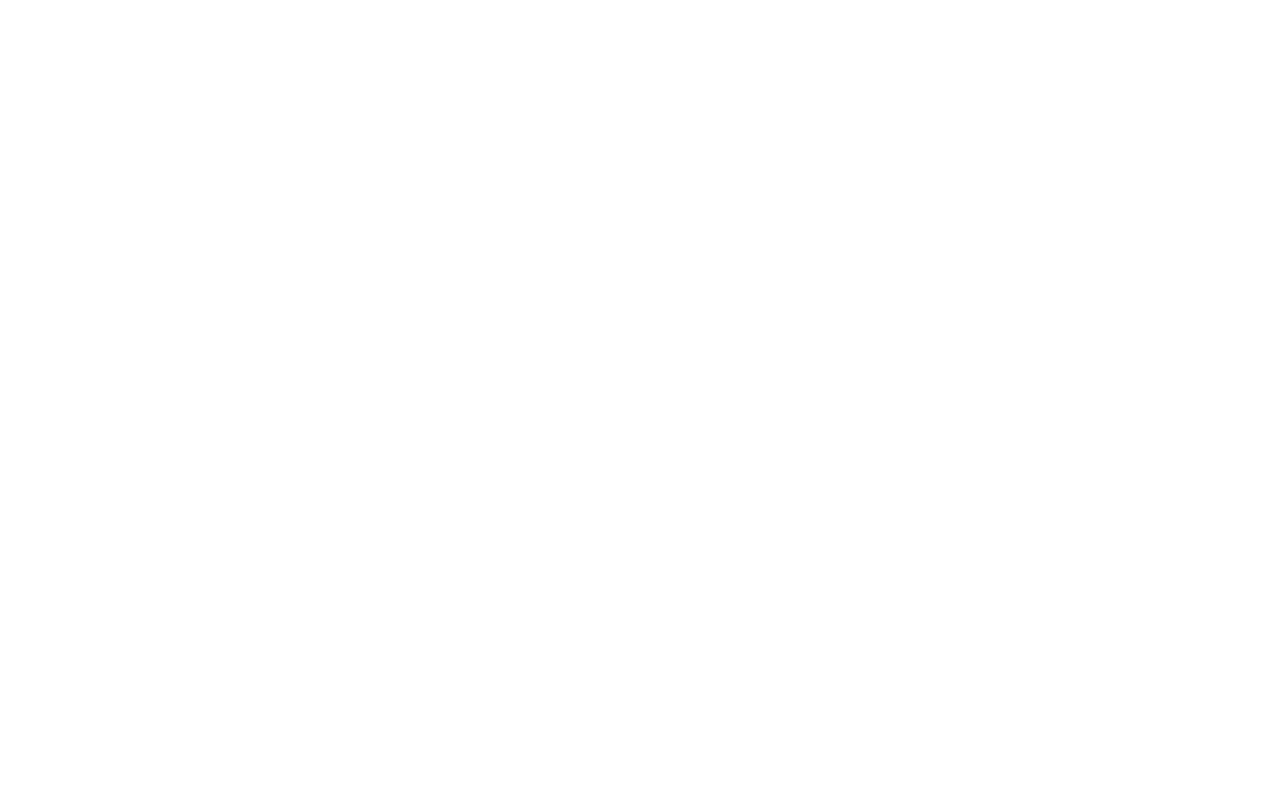
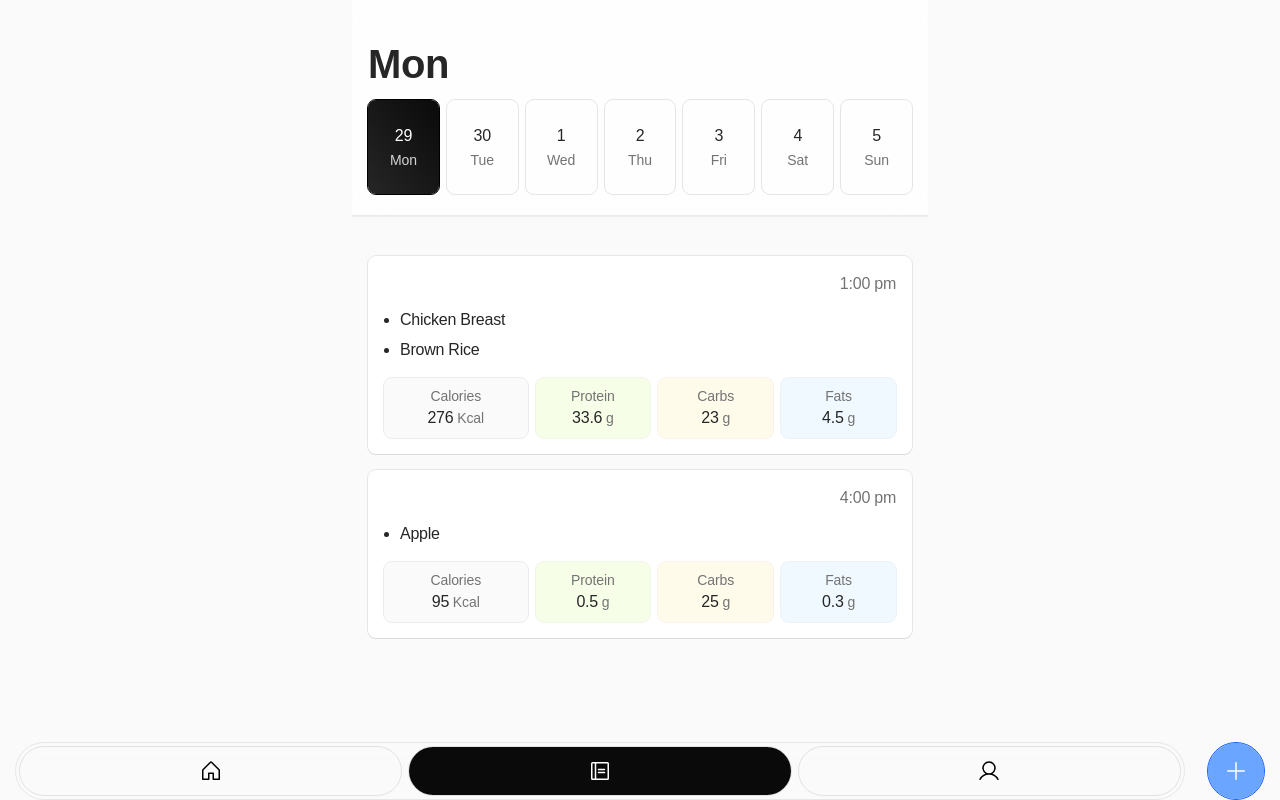
Before and after one commit to khaldoun36/BitesNuxt, a Nuxt app: page /food-diary in a window 1280 px wide. Before the commit this address had no page. Built offline with nearby package versions, Linux system fonts and the light colour scheme.

Commit message:
food diary page completed

```diff
--- a/app/app.vue
+++ b/app/app.vue
@@ -1,9 +1,12 @@
 <template>
-  <div class="mx-auto grid min-h-dvh max-w-xl grid-rows-[40px_1fr]">
+  <div class="mx-auto min-h-dvh max-w-xl">
     <!-- <NuxtRouteAnnouncer /> -->
-    <div aria-hidden="true" aria-label="spacer" />
     <NuxtPage class="bg-neutral-50 px-4" />
+    <TapBar />
   </div>
 </template>
 
+<script setup>
+import TapBar from "./components/TapBar.vue";
+</script>
 <style></style>
--- a/app/assets/css/main.css
+++ b/app/assets/css/main.css
@@ -146,7 +146,7 @@
 
 body {
   /* background: linear-gradient(180deg, var(--color-neutral-50) 90px, white 90px); */
-  background-color: white;
+  background-color: var(--color-neutral-50);
 }
 
 button,
--- a/app/components/CaloriesCard.vue
+++ b/app/components/CaloriesCard.vue
@@ -18,7 +18,7 @@
         :style="{ width: `${consumedPercentage}%` }"
       >
         <span v-show="consumedPercentage >= 15" class="label-lg text-white"
-          >{{ consumedCalories }}
+          >{{ foodDiary.totalCalories }}
         </span>
       </div>
 
@@ -37,15 +37,16 @@
 </template>
 
 <script setup>
+import { useFoodDiaryStore } from "@/stores/foodDiary";
 import { twMerge } from "tailwind-merge";
-import { ref, computed } from "vue";
+
+const foodDiary = useFoodDiaryStore();
 
 const dailyCalories = ref(2400);
-const consumedCalories = ref(2080);
 
 // Calculate the percentage of calories consumed
 const consumedPercentage = computed(() => {
   if (dailyCalories.value === 0) return 0; // Avoid division by zero
-  return (consumedCalories.value / dailyCalories.value) * 100;
+  return (foodDiary.totalCalories / dailyCalories.value) * 100;
 });
 </script>
--- a/app/components/DatesHeader.vue
+++ b/app/components/DatesHeader.vue
@@ -1,5 +1,5 @@
 <template>
-  <header class="dates-header sticky top-0 left-0 space-y-3 pb-5.5">
+  <header class="dates-header sticky top-0 left-0 space-y-3 pt-10 pb-5.5">
     <h1 class="title-2xl text-neutral-800">
       {{ format(selectedDate, "EEE") }}
     </h1>
@@ -15,7 +15,7 @@
               'bg-gradient-to-bl from-neutral-950 to-neutral-800 outline-black',
           )
         "
-        @click="selectedDate = day"
+        @click="handleDateChange(day)"
       >
         <span
           :class="
@@ -52,14 +52,13 @@
 } from "date-fns";
 
 import { twMerge } from "tailwind-merge";
+import { useFoodDiaryStore } from "@/stores/foodDiary";
 
-const { currentDate = new Date() } = defineProps({
-  currentDate: {
-    type: Date,
-  },
-});
+const foodDiary = useFoodDiaryStore();
 
-const selectedDate = ref(new Date(currentDate));
+const currentDate = new Date();
+
+const selectedDate = ref(new Date());
 
 // Get the start of the week (Monday)
 const weekStart = startOfWeek(currentDate, { weekStartsOn: 1 });
@@ -72,6 +71,11 @@
   start: weekStart,
   end: weekEnd,
 });
+
+const handleDateChange = (day) => {
+  selectedDate.value = day;
+  foodDiary.setSelectedDate(selectedDate.value);
+};
 </script>
 
 <style scoped>
--- a/app/components/MacrosCard.vue
+++ b/app/components/MacrosCard.vue
@@ -15,11 +15,11 @@
           :class="
             twMerge(
               'label-lg text-lime-500',
-              consumedMacros.carbs / goalMacros.carbs > 1 && 'text-red-500',
+              foodDiary.totalCarbs / goalMacros.carbs > 1 && 'text-red-500',
             )
           "
         >
-          {{ consumedMacros.carbs + " / " + goalMacros.carbs }}
+          {{ foodDiary.totalCarbs + "g" + " / " + goalMacros.carbs }}
         </span>
       </p>
       <p class="flex items-baseline-last justify-between gap-8 py-2">
@@ -28,11 +28,11 @@
           :class="
             twMerge(
               'label-lg text-amber-500',
-              consumedMacros.protein / goalMacros.protein > 1 && 'text-red-500',
+              foodDiary.totalProtein / goalMacros.protein > 1 && 'text-red-500',
             )
           "
         >
-          {{ consumedMacros.protein + " / " + goalMacros.protein }}
+          {{ foodDiary.totalProtein + "g" + " / " + goalMacros.protein }}
         </span>
       </p>
       <p class="flex items-baseline-last justify-between gap-8 pt-2">
@@ -41,11 +41,11 @@
           :class="
             twMerge(
               'label-lg text-sky-500',
-              consumedMacros.fat / goalMacros.fat > 1 && 'text-red-500',
+              foodDiary.totalFats / goalMacros.fat > 1 && 'text-red-500',
             )
           "
         >
-          {{ consumedMacros.fat + " / " + goalMacros.fat }}
+          {{ foodDiary.totalFats + "g" + " / " + goalMacros.fat }}
         </span>
       </p>
     </div>
@@ -55,6 +55,9 @@
 <script setup>
 import { twMerge } from "tailwind-merge";
 import VueApexCharts from "vue3-apexcharts";
+import { useFoodDiaryStore } from "@/stores/foodDiary";
+
+const foodDiary = useFoodDiaryStore();
 
 const goalMacros = reactive({
   protein: 240,
@@ -62,17 +65,17 @@
   fat: 80,
 });
 
-const consumedMacros = reactive({
-  protein: 241,
-  carbs: 160,
-  fat: 10,
-});
+// const consumedMacros = reactive({
+//   protein: ,
+//   carbs: ,
+//   fat: ,
+// });
 
 const consumedMacrosPercentae = computed(() => {
   return [
-    Math.round((consumedMacros.carbs / goalMacros.carbs) * 100),
-    Math.round((consumedMacros.protein / goalMacros.protein) * 100),
-    Math.round((consumedMacros.fat / goalMacros.fat) * 100),
+    Math.round((foodDiary.totalCarbs / goalMacros.carbs) * 100),
+    Math.round((foodDiary.totalProtein / goalMacros.protein) * 100),
+    Math.round((foodDiary.totalFats / goalMacros.fat) * 100),
   ];
 });
 
--- /dev/null
+++ b/app/components/TapBar.vue
@@ -0,0 +1,48 @@
+<template>
+  <nav
+    class="fixed right-4 bottom-px left-4 grid grid-cols-[1fr_auto] place-items-center gap-6"
+  >
+    <div
+      class="grid min-w-full grid-cols-3 place-items-center gap-2 rounded-4xl p-1 outline outline-neutral-950/8 backdrop-blur"
+    >
+      <NuxtLink
+        to="/"
+        class="label-lg grid h-12 w-full place-content-center rounded-4xl px-2 py-1 outline outline-neutral-950/10"
+      >
+        <Icon name="ph:house" size="24px" />
+      </NuxtLink>
+      <NuxtLink
+        to="food-diary"
+        class="label-lg grid h-12 w-full place-content-center rounded-4xl px-2 py-1 outline outline-neutral-950/10"
+      >
+        <Icon name="ph:notebook" size="24px" />
+      </NuxtLink>
+      <NuxtLink
+        to="profile"
+        class="xp2 label-lg grid h-12 w-full place-content-center rounded-4xl py-1 outline outline-neutral-950/10"
+      >
+        <Icon name="ph:user" size="24px" />
+      </NuxtLink>
+    </div>
+    <NuxtLink
+      class="xp2 label-lg grid aspect-square h-14 w-full place-content-center rounded-4xl bg-blue-500/70 p-4 py-1 text-white outline outline-blue-600 backdrop-blur-lg"
+    >
+      <Icon name="ph:plus" size="24px" />
+    </NuxtLink>
+  </nav>
+</template>
+
+<script setup></script>
+
+<style scoped>
+a {
+  transition:
+    background-color 0.3s ease,
+    color 0.3s ease;
+}
+.router-link-active,
+.router-link-exact-active {
+  background-color: var(--color-neutral-950);
+  color: white;
+}
+</style>
--- /dev/null
+++ b/app/pages/food-diary.vue
@@ -0,0 +1,64 @@
+<template>
+  <div>
+    <dates-header />
+    <section class="mt-10 mb-16 space-y-4">
+      <article
+        v-for="item in foodDiary.entriesForSelectedDate"
+        :key="item.id"
+        class="rounded-lg bg-white p-4 shadow-2xs outline outline-neutral-950/8"
+      >
+        <time
+          class="label-lg block text-end text-neutral-500"
+          datetime="11:30"
+          >{{ format(item.timestamp, "h:mm aaa") }}</time
+        >
+        <ul class="mt-3 list-disc space-y-1.5 pl-4">
+          <li
+            v-for="(foodItem, index) in item.names"
+            :key="index"
+            class="label-lg text-neutral-800"
+          >
+            {{ foodItem }}
+          </li>
+        </ul>
+        <div class="mt-4 grid grid-cols-[1.25fr_1fr_1fr_1fr] gap-2">
+          <p
+            class="rounded-lg bg-neutral-50 py-2 text-center outline-[0.5px] outline-neutral-950/8"
+          >
+            <span class="label-sm block text-neutral-500">Calories</span>
+            <span class="label-lg text-neutral-800">{{ item.calories }}</span>
+            <span class="label-sm text-neutral-500"> Kcal</span>
+          </p>
+          <p
+            class="rounded-lg bg-lime-50 py-2 text-center outline outline-lime-700/8"
+          >
+            <span class="label-sm block text-neutral-500">Protein</span>
+            <span class="label-lg text-neutral-800">{{ item.protein }}</span>
+            <span class="label-sm text-neutral-500"> g</span>
+          </p>
+          <p
+            class="rounded-lg bg-amber-50 py-2 text-center outline outline-amber-700/8"
+          >
+            <span class="label-sm block text-neutral-500">Carbs</span>
+            <span class="label-lg text-neutral-800">{{ item.carbs }}</span>
+            <span class="label-sm text-neutral-500"> g</span>
+          </p>
+          <p
+            class="rounded-lg bg-sky-50 py-2 text-center outline outline-sky-700/8"
+          >
+            <span class="label-sm block text-neutral-500">Fats</span>
+            <span class="label-lg text-neutral-800">{{ item.fats }}</span>
+            <span class="label-sm text-neutral-500"> g</span>
+          </p>
+        </div>
+      </article>
+    </section>
+  </div>
+</template>
+
+<script setup>
+import { format } from "date-fns";
+import { useFoodDiaryStore } from "@/stores/foodDiary";
+import DatesHeader from "~/components/DatesHeader.vue";
+const foodDiary = useFoodDiaryStore();
+</script>
--- a/app/pages/index.vue
+++ b/app/pages/index.vue
@@ -1,7 +1,7 @@
 <template>
   <div>
-    <dates-header :current-date="currentDate" />
-    <section class="mt-10 space-y-4">
+    <dates-header />
+    <section class="mt-10 mb-16 space-y-4">
       <calories-card />
       <macros-card />
     </section>
@@ -12,6 +12,4 @@
 import DatesHeader from "~/components/DatesHeader.vue";
 import CaloriesCard from "~/components/CaloriesCard.vue";
 import MacrosCard from "~/components/MacrosCard.vue";
-
-const currentDate = new Date();
 </script>
--- /dev/null
+++ b/app/stores/foodDiary.ts
@@ -0,0 +1,149 @@
+import { defineStore } from "pinia";
+
+// Interface for a single food entry for type safety
+export interface FoodEntry {
+  id: string;
+  names: string[]; // Changed from 'name: string' to 'names: string[]'
+  calories: number;
+  protein: number;
+  carbs: number;
+  fats: number;
+  timestamp: number; // Stored as a UTC timestamp
+}
+
+// Interface for the store's state
+interface FoodDiaryState {
+  foodLog: FoodEntry[];
+  selectedDate: number; // Timestamp for the start of the selected day
+}
+
+export const useFoodDiaryStore = defineStore("foodDiary", {
+  // State: The single source of truth for our data
+  state: (): FoodDiaryState => {
+    // Timestamps for different days relative to Sep 30, 2025
+    const todayLunch = new Date("2025-09-30T13:00:00Z").getTime();
+    const todaySnack = new Date("2025-09-30T16:00:00Z").getTime();
+    const yesterdayDinner = new Date("2025-09-29T19:30:00Z").getTime();
+    const yesterdayLunch = new Date("2025-09-29T12:45:00Z").getTime();
+    const tomorrowBreakfast = new Date("2025-10-01T08:30:00Z").getTime();
+
+    return {
+      // Default selectedDate to the start of today (Sep 30, 2025)
+      selectedDate: new Date("2025-09-30").setHours(0, 0, 0, 0),
+      foodLog: [
+        // --- September 29, 2025 (Yesterday) ---
+        {
+          id: "yesterday-1",
+          names: ["Salmon Fillet"], // Now an array
+          calories: 206,
+          protein: 22,
+          carbs: 0,
+          fats: 12,
+          timestamp: yesterdayDinner,
+        },
+        {
+          id: "yesterday-2",
+          names: ["Quinoa Salad", "Greek Yogurt"], // Combined entry
+          calories: 280, // 180 + 100
+          protein: 23, // 6 + 17
+          carbs: 31, // 25 + 6
+          fats: 7, // 7 + 0
+          timestamp: yesterdayLunch,
+        },
+
+        // --- September 30, 2025 (Today) ---
+        {
+          id: "today-1",
+          names: ["Chicken Breast", "Brown Rice"], // Combined entry
+          calories: 276, // 165 + 111
+          protein: 33.6, // 31 + 2.6
+          carbs: 23, // 0 + 23
+          fats: 4.5, // 3.6 + 0.9
+          timestamp: todayLunch,
+        },
+        {
+          id: "today-3",
+          names: ["Apple"], // Now an array
+          calories: 95,
+          protein: 0.5,
+          carbs: 25,
+          fats: 0.3,
+          timestamp: todaySnack,
+        },
+
+        // --- October 1, 2025 (Tomorrow) ---
+        {
+          id: "tomorrow-1",
+          names: ["Oatmeal", "Banana"], // Combined entry
+          calories: 255, // 150 + 105
+          protein: 6.3, // 5 + 1.3
+          carbs: 54, // 27 + 27
+          fats: 2.9, // 2.5 + 0.4
+          timestamp: tomorrowBreakfast,
+        },
+      ],
+    };
+  },
+
+  // Getters: No changes needed here, they work as before.
+  getters: {
+    entriesForSelectedDate(state): FoodEntry[] {
+      const startOfDay = state.selectedDate;
+      const endOfDay = startOfDay + 24 * 60 * 60 * 1000 - 1;
+      return state.foodLog.filter(
+        (entry) => entry.timestamp >= startOfDay && entry.timestamp <= endOfDay,
+      );
+    },
+    logInReverseChrono(): FoodEntry[] {
+      return [...this.entriesForSelectedDate].sort(
+        (a, b) => b.timestamp - a.timestamp,
+      );
+    },
+    totalCalories(): number {
+      return this.entriesForSelectedDate.reduce(
+        (total, entry) => total + entry.calories,
+        0,
+      );
+    },
+    totalProtein(): number {
+      return this.entriesForSelectedDate.reduce(
+        (total, entry) => total + entry.protein,
+        0,
+      );
+    },
+    totalCarbs(): number {
+      return this.entriesForSelectedDate.reduce(
+        (total, entry) => total + entry.carbs,
+        0,
+      );
+    },
+    totalFats(): number {
+      return this.entriesForSelectedDate.reduce(
+        (total, entry) => total + entry.fats,
+        0,
+      );
+    },
+  },
+
+  // Actions: Updated 'addFood' to align with the new interface.
+  actions: {
+    setSelectedDate(date: Date) {
+      this.selectedDate = date.setHours(0, 0, 0, 0);
+    },
+    /**
+     * Adds a new food entry to the log.
+     * @param food - An object with names (array), calories, and macro details.
+     */
+    addFood(food: Omit<FoodEntry, "id" | "timestamp">) {
+      const newEntry: FoodEntry = {
+        ...food,
+        id: crypto.randomUUID(),
+        timestamp: Date.now(),
+      };
+      this.foodLog.push(newEntry);
+    },
+    removeFood(foodId: string) {
+      this.foodLog = this.foodLog.filter((entry) => entry.id !== foodId);
+    },
+  },
+});
--- a/nuxt.config.ts
+++ b/nuxt.config.ts
@@ -6,7 +6,7 @@
   compatibilityDate: "2025-07-15",
   devtools: { enabled: true },
   css: ["@/assets/css/main.css"],
-  modules: ["@nuxt/eslint", "@nuxt/fonts", "@nuxt/icon"],
+  modules: ["@nuxt/eslint", "@nuxt/fonts", "@nuxt/icon", "@pinia/nuxt"],
   fonts: {
     defaults: {
       weights: [400, 500, 600],
--- a/package.json
+++ b/package.json
@@ -13,10 +13,12 @@
     "@nuxt/eslint": "1.9.0",
     "@nuxt/fonts": "0.11.4",
     "@nuxt/icon": "2.0.0",
+    "@pinia/nuxt": "0.11.2",
     "apexcharts": "^5.3.5",
     "date-fns": "^4.1.0",
     "eslint": "^9.36.0",
     "nuxt": "^4.1.2",
+    "pinia": "^3.0.3",
     "tailwind-merge": "^3.3.1",
     "vue": "^3.5.21",
     "vue-router": "^4.5.1",
```
Also changed, not shown: app/pages/profile.vue (added, +7 -0 lines), 1 other file (tests, documents, lock files or other folders).
